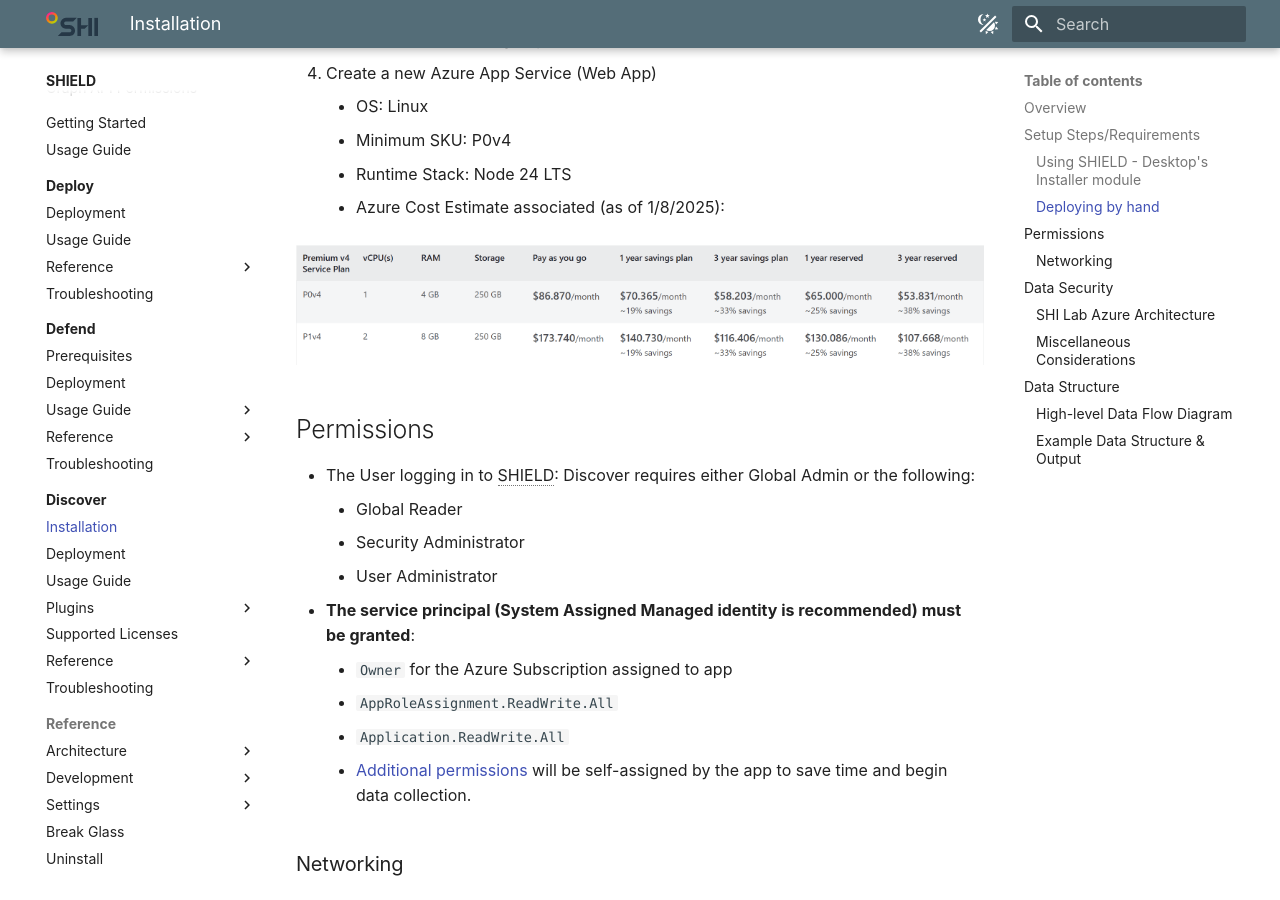
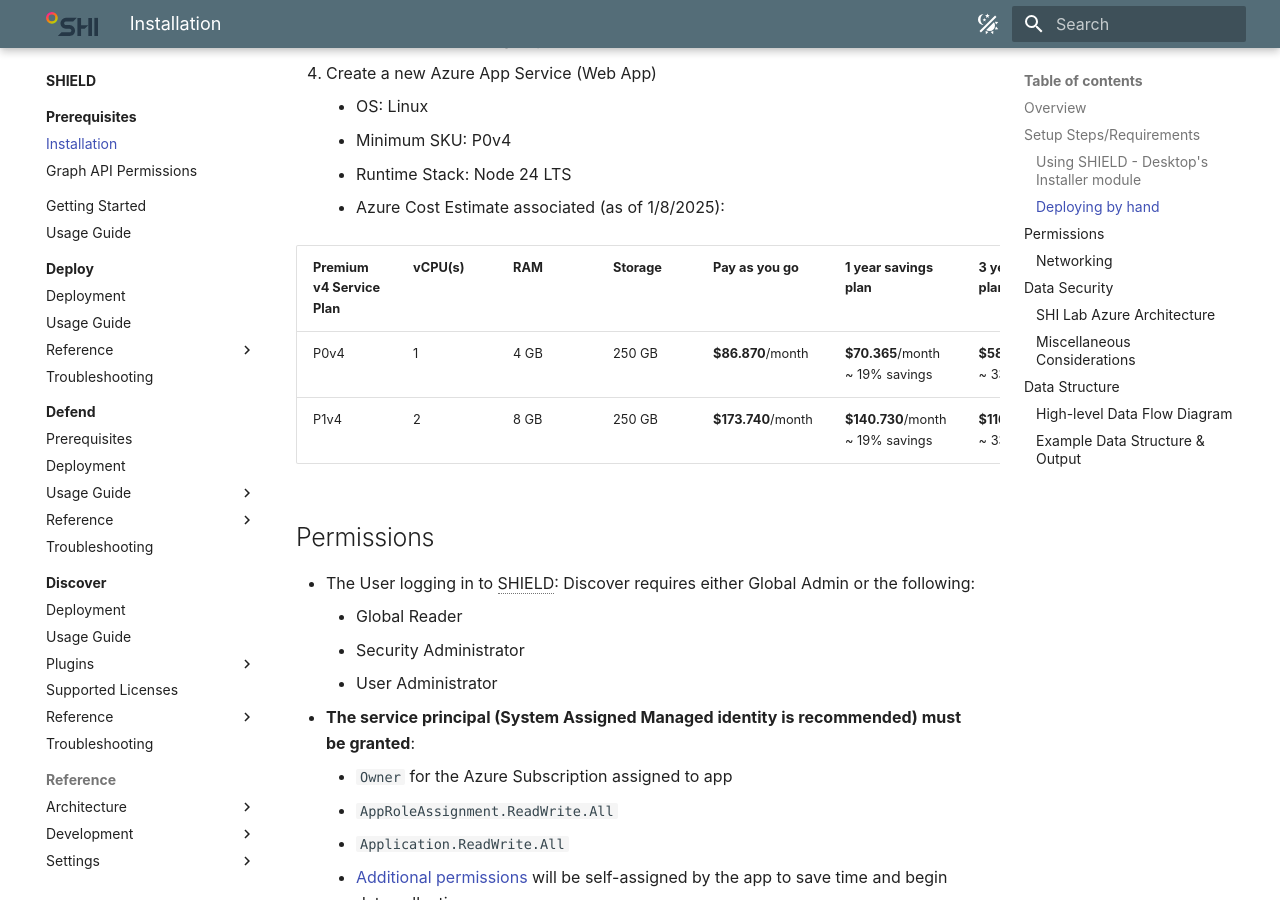
Before and after one commit to Software-Hardware-Integration-Lab/Documentation, an MkDocs documentation site: the page built from docs/SHIELD/Prerequisites/Installation.md, in a window 1280 px wide and 900 px high, scrolled down 1074 px. Built offline with MkDocs 1.6.1 and Material for MkDocs 9.7.7, drawn with Linux system fonts in a browser that asks for light colours; plug-ins that fetch from the network failed and are left out; some of the changed text lies outside the part shown.

Commit message:
Moved Installation under SHIELD Prereqs and Added Azure Pricing Markdown Table

```diff
--- a/docs/SHIELD/Discover/Installation.md
+++ b/docs/SHIELD/Prerequisites/Installation.md
@@ -32,7 +32,10 @@ This application is a self-hosted application that exists in the customer tenant
     - Runtime Stack: Node 24 LTS
     - Azure Cost Estimate associated (as of 1/8/2025):
 
-![Azure Cost Estimation Table](assets/images/screenshots/Pricing_Table.png)
+| Premium v4 Service Plan | vCPU(s) | RAM | Storage | Pay as you go | 1 year savings plan | 3 year savings plan | 1 year reserved | 3 year reserved |
+|-----------------|-------------------|---------------------|-----------------|-------------------|---------------------|-----------------|-------------------|---------------------|
+| P0v4 | 1 | 4 GB | 250 GB | **$86.870**/month | **$70.365**/month ~ 19% savings | **$58.203**/month ~ 33% savings | **$65.000**/month ~ 25% savings | **$53.831**/month ~ 38% savings |
+| P1v4 | 2 | 8 GB | 250 GB | **$173.740**/month | **$140.730**/month ~ 19% savings | **$116.406**/month ~ 33% savings | **$130.086**/month ~ 25% savings | **$107.668**/month ~ 38% savings |
 
 ## Permissions
 
--- a/mkdocs.yml
+++ b/mkdocs.yml
@@ -145,6 +145,7 @@ nav:
       - Overview: SHIELD/index.md
       - Prerequisites:
           - Overview: SHIELD/Prerequisites/index.md
+          - Installation: SHIELD/Prerequisites/Installation.md
           - Graph API Permissions: SHIELD/Prerequisites/Required-Graph-API-Permissions.md
       - Getting Started: SHIELD/Getting-Started.md
       - Usage Guide: SHIELD/Usage-Guide.md
@@ -223,7 +224,6 @@ nav:
 
       - Discover:
           - Overview: SHIELD/Discover/index.md
-          - Installation: SHIELD/Discover/Installation.md
           - Deployment: SHIELD/Discover/Deployment/index.md
           - Usage Guide: SHIELD/Discover/Usage-Guide.md
           - Plugins:
```
Also changed, not shown: other parts of docs/SHIELD/Prerequisites/Installation.md (+0 -2 lines).
